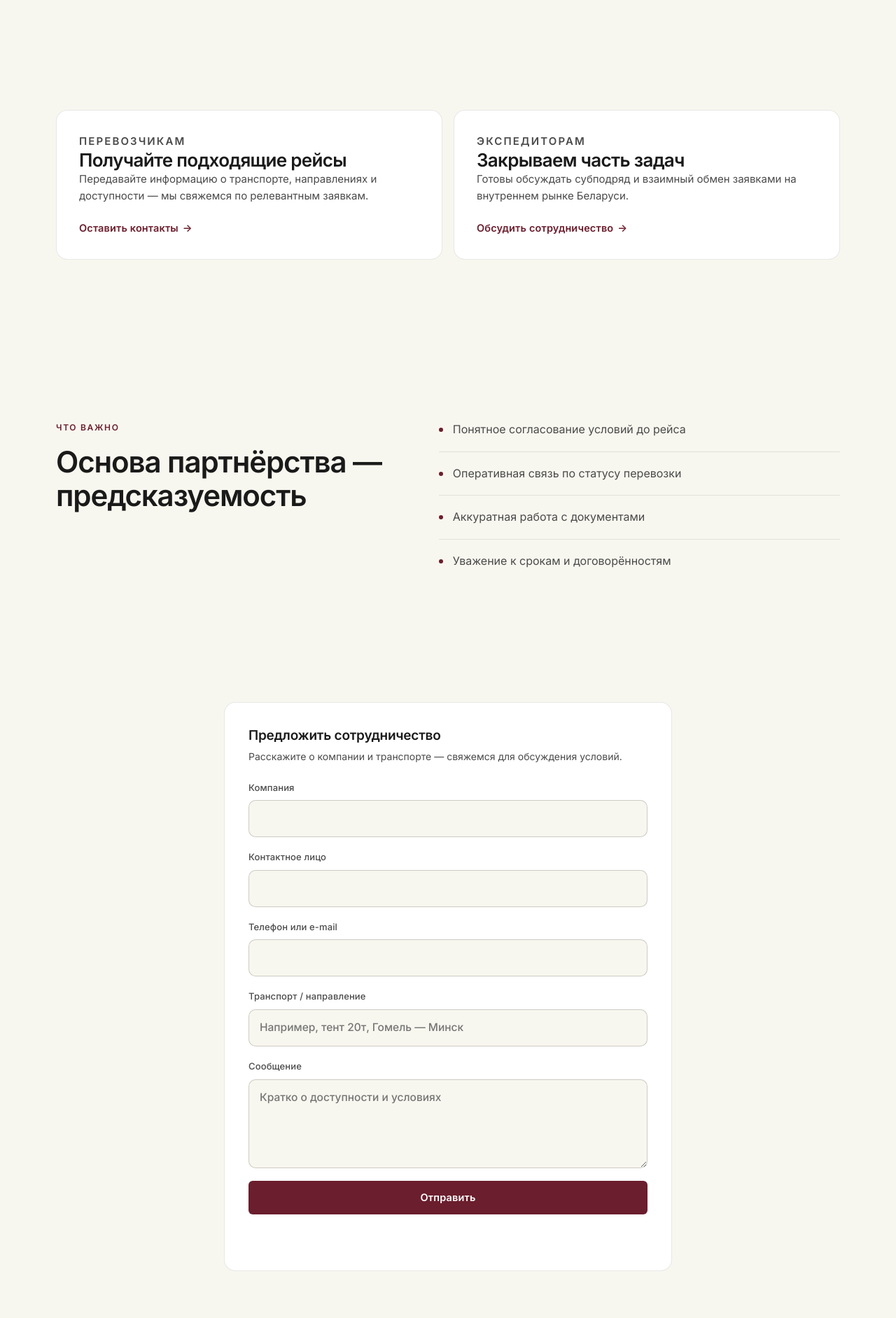
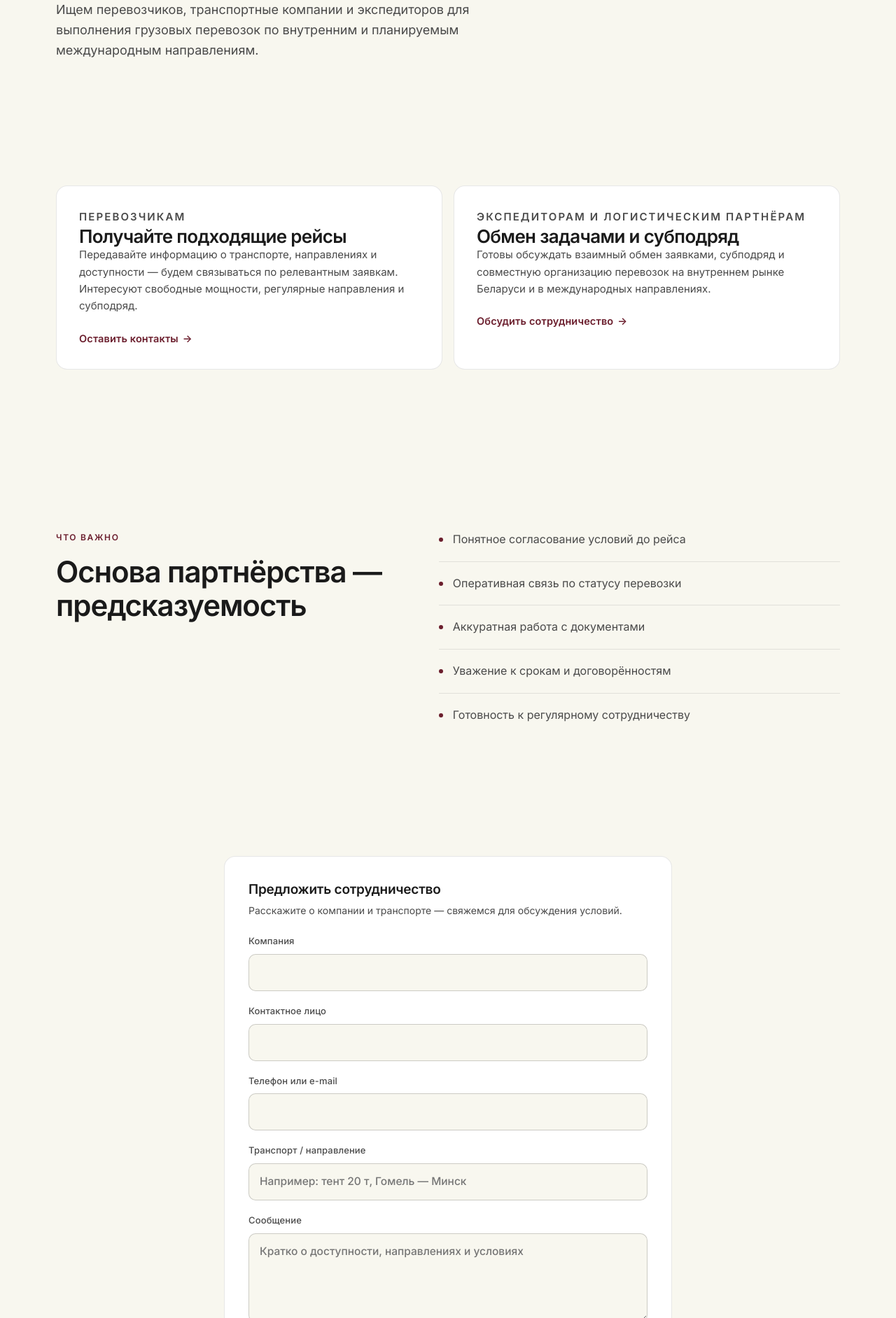
Before and after one commit to efim0901/asma-lines-site, a plain HTML site: page partners.html in a window 1280 px wide. Shown: the part 386-2269 px from the top of the page at 70% size. Drawn offline with Linux system fonts and the light colour scheme.

Commit message:
Update partners.html

```diff
--- a/partners.html
+++ b/partners.html
@@ -3,17 +3,17 @@
 <head>
 <meta charset="utf-8">
 <meta name="viewport" content="width=device-width,initial-scale=1">
-<meta name="description" content="Сотрудничество с ASMA Lines: перевозчикам и экспедиторам на внутреннем рынке Беларуси.">
+<meta name="description" content="Сотрудничество с ASMA Lines: перевозчикам, транспортным компаниям и экспедиторам. Формируем партнёрскую сеть для грузовых перевозок.">
 <title>Партнёры — ASMA Lines</title>
 <link rel="canonical" href="https://asmalines.by/partners.html">
 <meta property="og:type" content="website">
 <meta property="og:site_name" content="ASMA Lines">
 <meta property="og:title" content="Партнёры — ASMA Lines">
-<meta property="og:description" content="Сотрудничество с ASMA Lines: перевозчикам и экспедиторам на внутреннем рынке Беларуси.">
+<meta property="og:description" content="Сотрудничество с ASMA Lines: перевозчикам, транспортным компаниям и экспедиторам.">
 <meta property="og:url" content="https://asmalines.by/partners.html">
 <meta property="og:locale" content="ru_RU">
 <meta name="twitter:card" content="summary">
-<link rel="stylesheet" href="assets/style.css?v=20260911b">
+<link rel="stylesheet" href="assets/style.css?v=20260911c">
 </head>
 <body>
 <header class="site-header">
@@ -44,8 +44,8 @@
 <main>
   <section class="page-title container">
     <p class="kicker">Сотрудничество</p>
-    <h1 class="display-1">Строим маршруты вместе</h1>
-    <p class="lede">Ищем перевозчиков и экспедиторов, которым важны прозрачные договорённости и долгосрочная работа.</p>
+    <h1 class="display-1">Формируем партнёрскую сеть</h1>
+    <p class="lede">Ищем перевозчиков, транспортные компании и экспедиторов для выполнения грузовых перевозок по внутренним и планируемым международным направлениям.</p>
   </section>
 
   <section class="section container">
@@ -53,13 +53,13 @@
       <article class="card feature" data-reveal>
         <p class="kicker">Перевозчикам</p>
         <h2 class="display-2" style="font-size:26px">Получайте подходящие рейсы</h2>
-        <p>Передавайте информацию о транспорте, направлениях и доступности — мы свяжемся по релевантным заявкам.</p>
+        <p>Передавайте информацию о транспорте, направлениях и доступности — будем связываться по релевантным заявкам. Интересуют свободные мощности, регулярные направления и субподряд.</p>
         <a class="text-link" href="#partner-form">Оставить контакты</a>
       </article>
       <article class="card feature" data-reveal>
-        <p class="kicker">Экспедиторам</p>
-        <h2 class="display-2" style="font-size:26px">Закрываем часть задач</h2>
-        <p>Готовы обсуждать субподряд и взаимный обмен заявками на внутреннем рынке Беларуси.</p>
+        <p class="kicker">Экспедиторам и логистическим партнёрам</p>
+        <h2 class="display-2" style="font-size:26px">Обмен задачами и субподряд</h2>
+        <p>Готовы обсуждать взаимный обмен заявками, субподряд и совместную организацию перевозок на внутреннем рынке Беларуси и в международных направлениях.</p>
         <a class="text-link" href="#partner-form">Обсудить сотрудничество</a>
       </article>
     </div>
@@ -75,6 +75,7 @@
       <li>Оперативная связь по статусу перевозки</li>
       <li>Аккуратная работа с документами</li>
       <li>Уважение к срокам и договорённостям</li>
+      <li>Готовность к регулярному сотрудничеству</li>
     </ul>
   </section>
 
@@ -87,8 +88,8 @@
       <label>Компания<input required name="company" autocomplete="organization"></label>
       <label>Контактное лицо<input required name="contact_name" autocomplete="name"></label>
       <label>Телефон или e-mail<input required name="contact" autocomplete="tel"></label>
-      <label>Транспорт / направление<input name="direction" placeholder="Например, тент 20т, Гомель — Минск"></label>
-      <label>Сообщение<textarea name="message" rows="4" placeholder="Кратко о доступности и условиях"></textarea></label>
+      <label>Транспорт / направление<input name="direction" placeholder="Например: тент 20 т, Гомель — Минск"></label>
+      <label>Сообщение<textarea name="message" rows="4" placeholder="Кратко о доступности, направлениях и условиях"></textarea></label>
       <input type="hidden" name="source" value="website_partners">
       <button class="btn btn-primary" type="submit">Отправить</button>
       <p class="form-status" aria-live="polite"></p>
@@ -103,7 +104,7 @@
         <img class="brand-logo" src="assets/brand/asma-mark.svg" alt="" width="28" height="28">
         <span>ASMA <i>Lines</i></span>
       </a>
-      <p>Внутренние грузоперевозки по Беларуси для малого и среднего бизнеса.</p>
+      <p>Организация грузовых перевозок и логистических решений для бизнеса. Гомель, Беларусь.</p>
     </div>
     <div class="footer-col">
       <p class="footer-heading">Компания</p>
@@ -124,11 +125,11 @@
     </div>
   </div>
   <div class="container footer-bottom">
-    <span>© <span data-year></span> ASMA Lines</span>
-    <span>Гомель, Беларусь</span>
+    <span>© <span data-year></span> ASMA Lines · Гомель, Беларусь</span>
+    <a href="privacy.html">Политика конфиденциальности</a>
     <span>Юридические реквизиты будут опубликованы после регистрации компании</span>
   </div>
 </footer>
-<script src="assets/site.js?v=20260911b"></script>
+<script src="assets/site.js?v=20260911c"></script>
 </body>
 </html>
```
